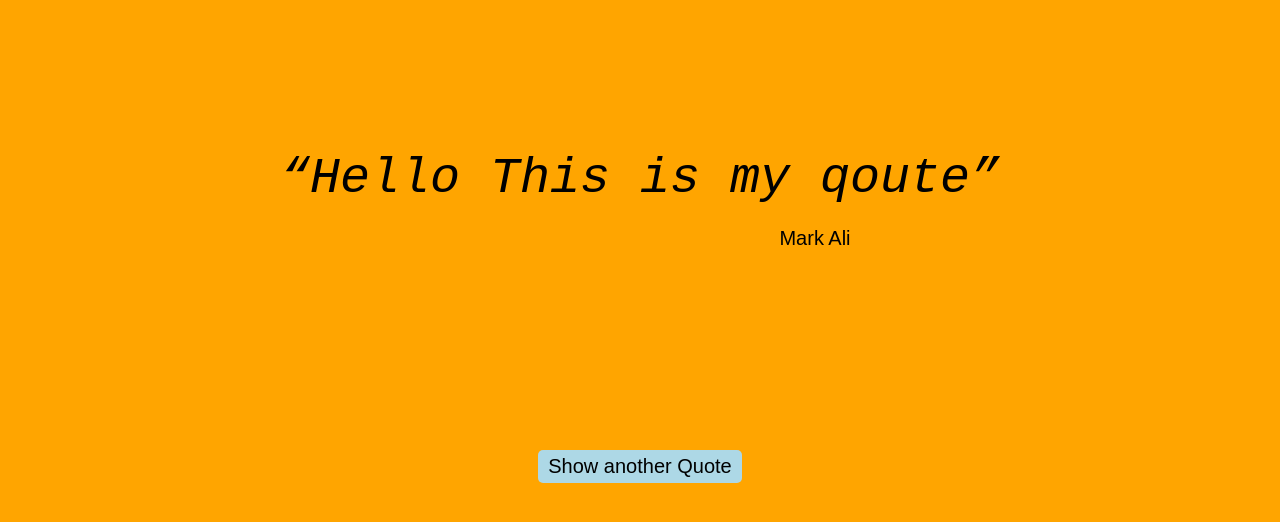
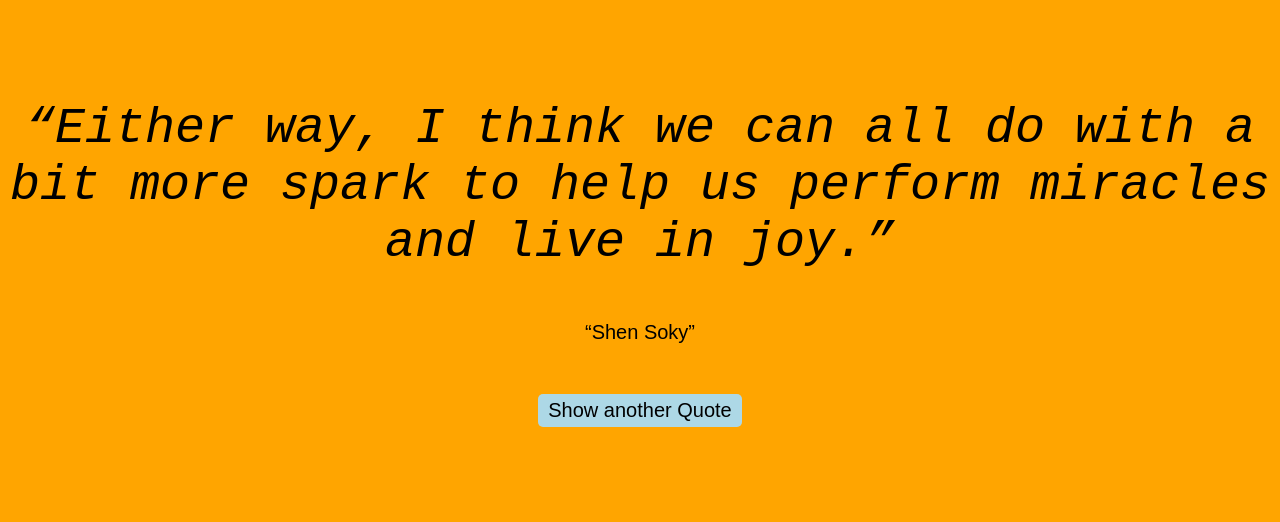
Before and after one commit to Ebrahemsamer2/RandomQuoteGenerator-, a plain HTML site: page index.html in a window 1280 px wide. Drawn offline with Linux system fonts and the light colour scheme.

Commit message:
Finishing Project

```diff
--- a/index.html
+++ b/index.html
@@ -8,12 +8,16 @@
 
 	<div id="main">
 
-		<q>Hello This is my qoute</q>
-		<span>Mark Ali</span>
+		<q id="quote">Hello This is my qoute</q>
+		<q id="author">Mark Ali</q>
 
 		<button id="showanother">Show another Quote</button>
 	</div>
 
 
+
+
+
+	<script src="script.js"></script>
 </body>
 </html>
--- a/script.js
+++ b/script.js
@@ -0,0 +1,63 @@
+let quotes = [
+	{
+		text: "Sometime we can feel a bit dull in the morning and we need to produce our own sunshine energy.",
+		author: "Ahmed omar",
+		background: "red"
+	},
+	{
+		text: "Other times we come downstairs feeling sunny already. Those are great days!",
+		author: "Michel Ali",
+		background: "blue"
+	},
+	{
+		text: "Whether you’re feeling a little blue, or you’re fired up ready to have the best day ever…",
+		author: "Sayed Ali",
+		background: "lightblue"
+	},
+	{
+		text: "Either way, I think we can all do with a bit more spark to help us perform miracles and live in joy.",
+		author: "Shen Soky",
+		background: "orange"
+	},
+	{
+		text: "So here are 17 wonderful, short positive quotes that my amazing colleague Hayley has collected for you.",
+		author: "Mark Idan",
+		background: "white"
+	},
+	{
+		text: "They will brighten up ANY day, so much that you’ll be having to wear sunglasses all the time 🙂",
+		author: "Oliver Twist",
+		background: "green"
+	},
+
+
+];
+
+let quote = document.querySelector('#quote');
+let author = document.querySelector('#author');
+let main = document.querySelector('#main');
+
+setInterval( function() {
+
+	let randomNumber = Math.floor(Math.random() * 6) + 1;
+
+	quote.innerHTML = quotes[randomNumber].text;
+	author.innerHTML = quotes[randomNumber].author;
+	main.style.backgroundColor = quotes[randomNumber].background;
+
+}, 5000);
+
+
+
+
+let button = document.querySelector('button');
+
+button.addEventListener('click', ()=> {
+
+	let randomNumber = Math.floor(Math.random() * 6) + 1;
+
+	quote.innerHTML = quotes[randomNumber].text;
+	author.innerHTML = quotes[randomNumber].author;
+	main.style.backgroundColor = quotes[randomNumber].background;
+
+});
--- a/style.css
+++ b/style.css
@@ -7,28 +7,29 @@ body {
 	height: 100vh;
 	text-align: center;
 	background: orange;
+	transition: 1s ease-in-out;
 }
 
-#main q {
+#quote {
 	font-size: 50px;
 	font-family: monospace;
-	margin-top: 150px;
+	margin-top: 100px;
 	display: inline-block;
 	font-style: italic;
+	transition: 1s ease-in-out;
 }
 
-#main span {
+#author {
     font-size: 20px;
     font-family: fantasy;
     display: block;
-    margin-top: 20px;
-    padding-left: 350px;
+    margin-top: 50px;
+    transition: 1s ease-in-out;
 }
 
 #main button {
-	display: block;
-	margin: 200px auto;
 	font-size: 20px;
+	margin-top: 50px;
 	padding: 5px 10px;
 	border-radius: 5px;
 	background: lightblue;
```
